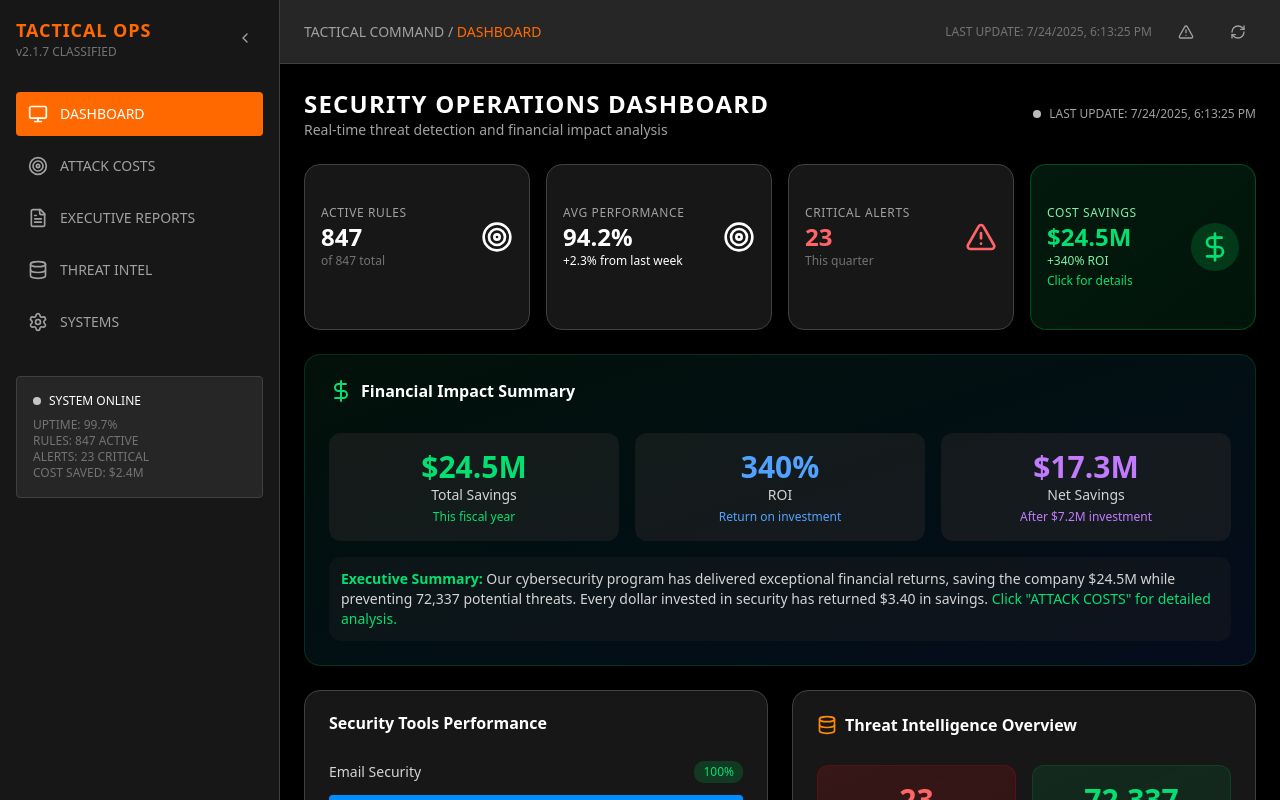
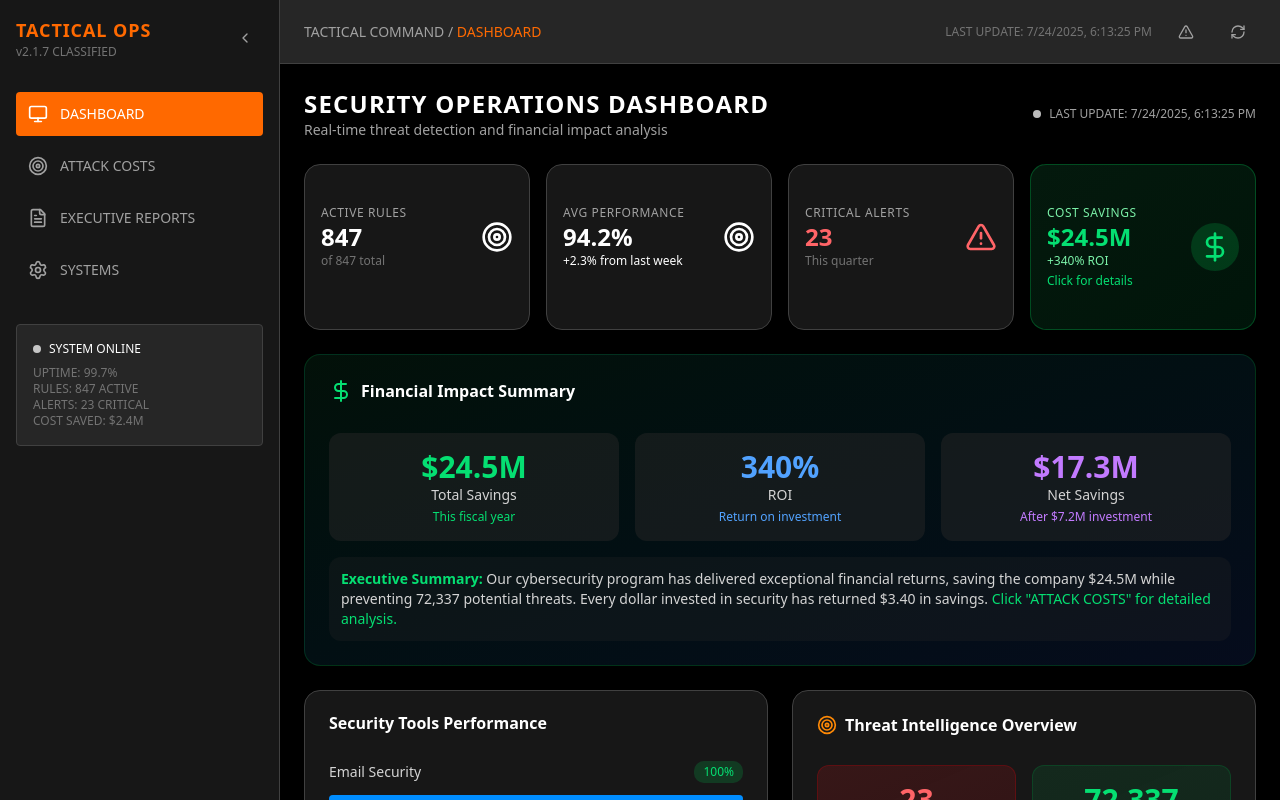
Before and after one commit to FletcherFrimpong/Cyber-Metrics, a Next.js app: page / in a window 1280 px wide. Built offline with nearby package versions, Linux system fonts and the light colour scheme.

Commit message:
fix: remove Threat Intel button from all sidebars and navigation, update dashboard references

```diff
--- a/src/app/page.tsx
+++ b/src/app/page.tsx
@@ -1,12 +1,11 @@
 "use client"
 
 import { useState } from "react"
-import { ChevronRight, Monitor, Settings, Target, RefreshCw, FileText, Database, AlertTriangle, DollarSign } from "lucide-react"
+import { ChevronRight, Monitor, Settings, Target, RefreshCw, FileText, AlertTriangle, DollarSign } from "lucide-react"
 import { Button } from "@/components/ui/button"
 import { Card, CardContent, CardHeader, CardTitle } from "@/components/ui/card"
 import { Badge } from "@/components/ui/badge"
 import { Progress } from "@/components/ui/progress"
-import ThreatIntelligenceView from "@/components/threat-intelligence-view"
 import CostSavingsView from "@/components/cost-savings-view"
 
 export default function HomePage() {
@@ -17,15 +16,10 @@ export default function HomePage() {
     { id: "dashboard", icon: Monitor, label: "DASHBOARD" },
     { id: "attack-costs", icon: Target, label: "ATTACK COSTS" },
     { id: "executive-reports", icon: FileText, label: "EXECUTIVE REPORTS" },
-    { id: "threat-intel", icon: Database, label: "THREAT INTEL" },
     { id: "systems", icon: Settings, label: "SYSTEMS" },
   ]
 
   const renderDashboardContent = () => {
-    if (activeSection === "threat-intel") {
-      return <ThreatIntelligenceView />
-    }
-
     if (activeSection === "attack-costs") {
       return <CostSavingsView />
     }
@@ -209,7 +203,7 @@ export default function HomePage() {
           <Card className="bg-neutral-900 border-neutral-700 hover:border-neutral-600 transition-all duration-300">
             <CardHeader>
               <CardTitle className="text-white flex items-center gap-2">
-                <Database className="w-5 h-5 text-orange-400" />
+                <Target className="w-5 h-5 text-orange-400" />
                 Threat Intelligence Overview
               </CardTitle>
             </CardHeader>
@@ -244,7 +238,7 @@ export default function HomePage() {
               </div>
               <div className="pt-2 border-t border-neutral-700">
                 <p className="text-xs text-neutral-500 text-center">
-                  Click "THREAT INTEL" in sidebar for detailed analysis
+                  For detailed analysis, see executive reports or cost savings breakdown.
                 </p>
               </div>
             </CardContent>
--- a/src/components/tactical-dashboard-layout.tsx
+++ b/src/components/tactical-dashboard-layout.tsx
@@ -9,7 +9,6 @@ import DashboardPage from "@/app/dashboard/page"
 import AttackCostsPage from "@/app/attack-costs/page"
 import AlertsPage from "@/app/alerts/page"
 import ExecutiveReportsPage from "@/app/executive-reports/page"
-import ThreatIntelPage from "@/app/threat-intel/page"
 
 export function TacticalDashboardLayout() {
   const [activeSection, setActiveSection] = useState("dashboard")
@@ -20,7 +19,6 @@ export function TacticalDashboardLayout() {
     { id: "attack-costs", icon: Target, label: "ATTACK COSTS" },
     { id: "alerts", icon: Bell, label: "REAL-TIME ALERTS" },
     { id: "executive-reports", icon: FileText, label: "EXECUTIVE REPORTS" },
-    { id: "threat-intel", icon: Database, label: "THREAT INTEL" },
     { id: "systems", icon: Settings, label: "SYSTEMS" },
   ]
 
@@ -35,8 +33,6 @@ export function TacticalDashboardLayout() {
         return <AlertsPage />
       case "executive-reports":
         return <ExecutiveReportsPage />
-      case "threat-intel":
-        return <ThreatIntelPage />
       case "systems":
         return <SystemsPage />
       default:
```
